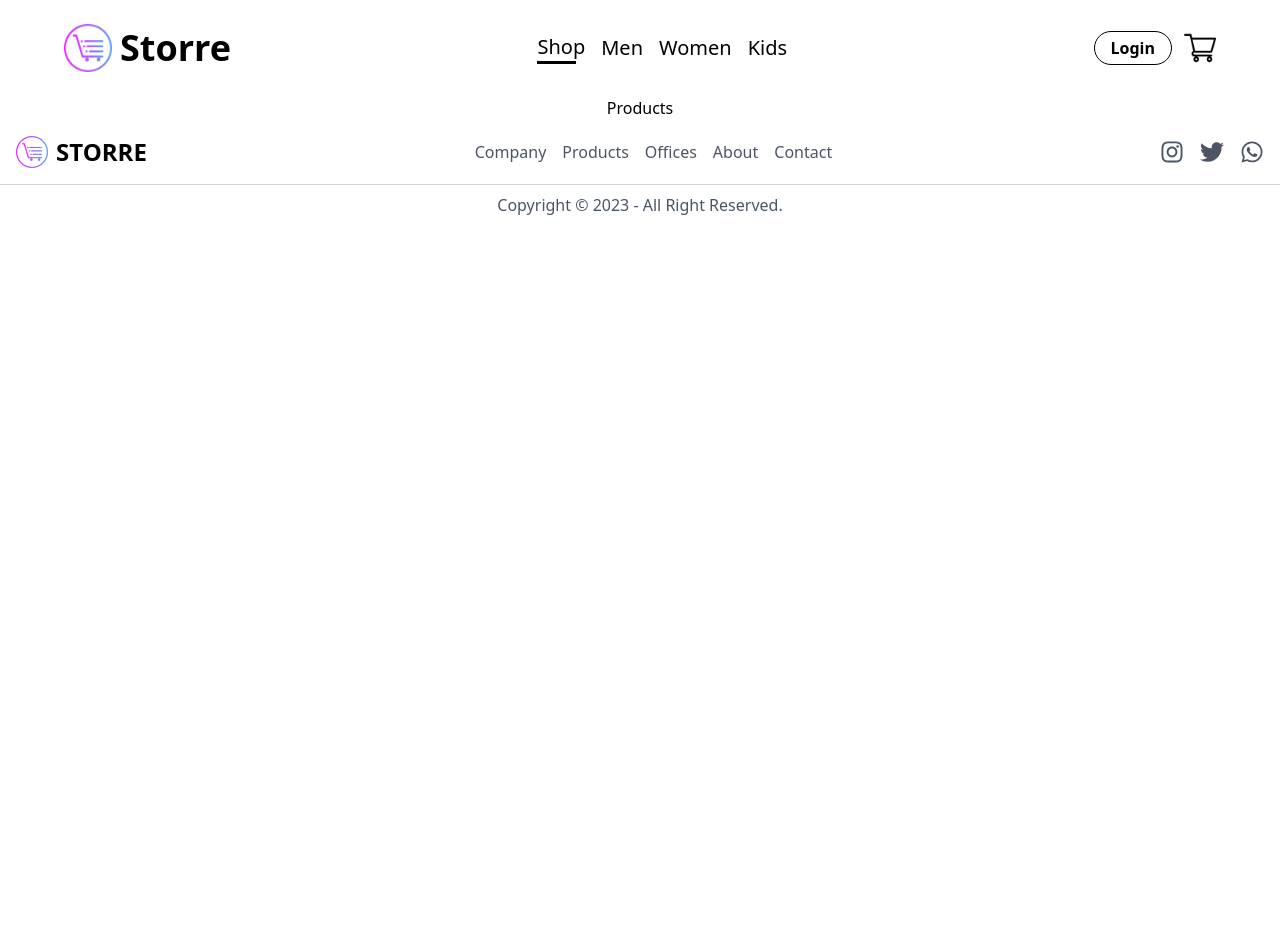
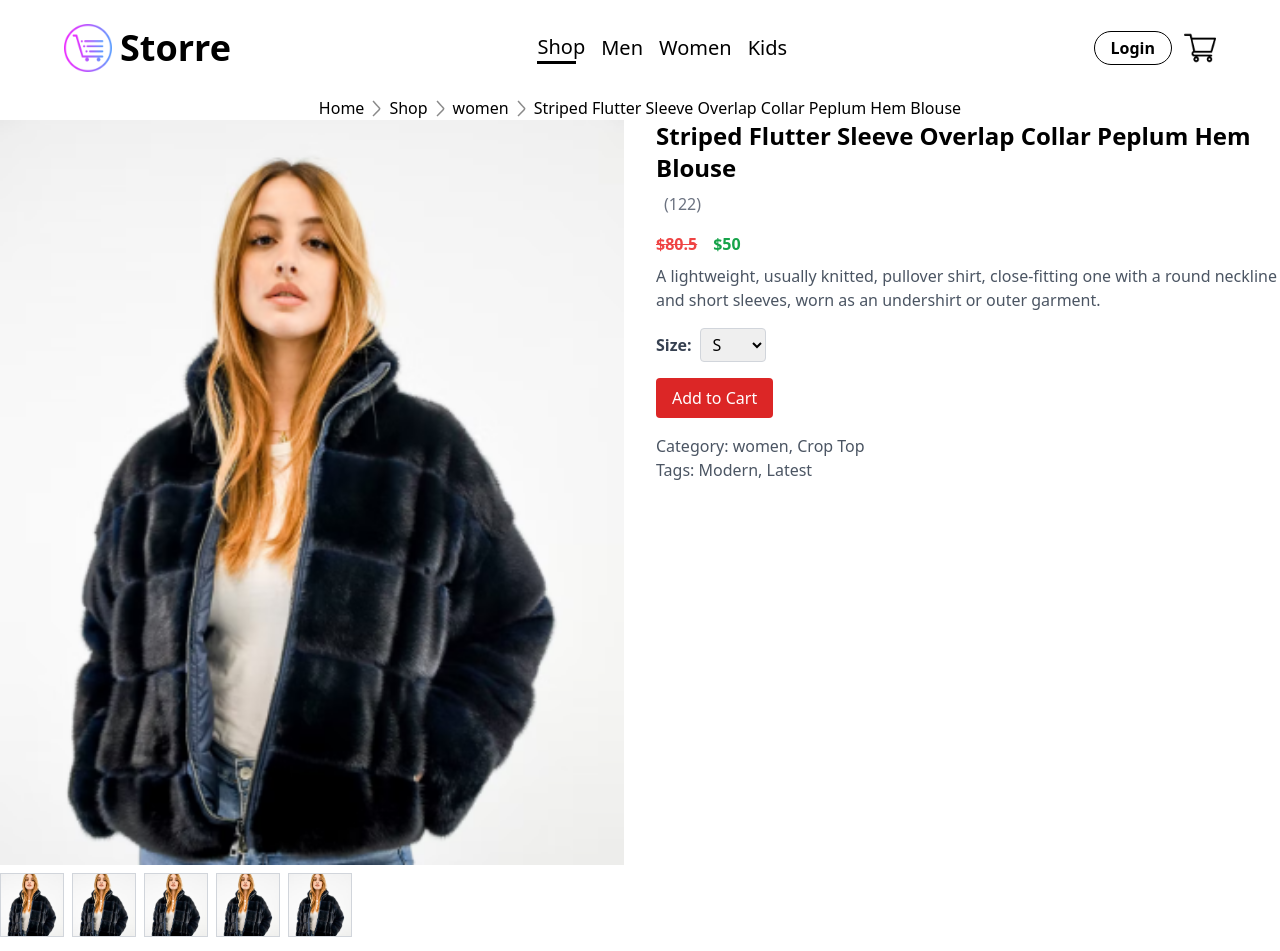
Before and after one commit to DanielAgbeni/Store, a React (Vite) app: page /product/1 in a window 1280 px wide. Shown: the top 951 px of the page. Before the commit the page ends 800 px from the top, so only its background shows below. Built offline with nearby package versions, Linux system fonts and the light colour scheme.

Commit message:
Working on project card

```diff
--- a/src/App.jsx
+++ b/src/App.jsx
@@ -15,6 +15,7 @@ const App = () => {
 	return (
 		<div>
 			<Navbar />
+
 			<Routes>
 				<Route
 					path='/'
--- /dev/null
+++ b/src/Components/Breadcrumbs.jsx
@@ -0,0 +1,28 @@
+import React from 'react';
+import arrow from '../assets/breadcrum_arrow.png';
+
+const Breadcrumbs = (props) => {
+	const { product } = props;
+	return (
+		<div className=' flex items-center justify-center gap-2'>
+			Home{' '}
+			<img
+				src={arrow}
+				alt=''
+			/>
+			Shop{' '}
+			<img
+				src={arrow}
+				alt=''
+			/>{' '}
+			{product.category}{' '}
+			<img
+				src={arrow}
+				alt=''
+			/>
+			{product.name}
+		</div>
+	);
+};
+
+export default Breadcrumbs;
--- a/src/Components/Item.jsx
+++ b/src/Components/Item.jsx
@@ -1,8 +1,10 @@
 import React from 'react';
+import { Link } from 'react-router-dom';
 
 const Item = (props) => {
 	return (
 		<div className='group relative'>
+			<Link to={`/product/${props.id}`}>
 				<div className='w-full min-h-80 bg-gray-200 aspect-w-1 aspect-h-1 rounded-md overflow-hidden group-hover:opacity-75 lg:h-80 lg:aspect-none group-hover:cursor-pointer'>
 					<img
 						src={props.image}
@@ -29,6 +31,7 @@ const Item = (props) => {
 						</p>
 					</div>
 				</div>
+			</Link>
 		</div>
 	);
 };
--- a/src/Components/Navbar.jsx
+++ b/src/Components/Navbar.jsx
@@ -11,7 +11,7 @@ const Navbar = () => {
 		const handleScroll = () => {
 			const scrollTop =
 				window.pageYOffset || document.documentElement.scrollTop;
-			setScroll(scrollTop > 300); // Set isScrolled to true if the page is scrolled
+			setScroll(scrollTop > 200); // Set isScrolled to true if the page is scrolled
 		};
 
 		window.addEventListener('scroll', handleScroll);
@@ -23,7 +23,7 @@ const Navbar = () => {
 	return (
 		<div
 			className={`${
-				scroll ? 'fixed' : 'relative'
+				scroll ? 'fixed' : 'relative rounded-full'
 			} z-50 w-screen p-3 px-4 md:p-6 md:px-16 bg-white trans`}>
 			{/* Desktop view */}
 			<div className='hidden md:flex w-full h-full items-center justify-between'>
--- /dev/null
+++ b/src/Components/ProductCard.jsx
@@ -0,0 +1,94 @@
+import React from 'react';
+
+const ProductCard = (props) => {
+	const { product } = props;
+	return (
+		<div className='flex flex-col md:flex-row items-center md:items-start md:space-x-8'>
+			<div className='md:w-1/2'>
+				<img
+					src={product.image}
+					alt='Green Solid Zippered Full-Zip Slim Fit Bomber Jacket'
+					className='w-full'
+				/>
+				<div className='flex justify-center md:justify-start space-x-2 mt-2'>
+					<img
+						src={product.image}
+						alt='Thumbnail 1'
+						className='w-16 h-16 object-cover border border-gray-300 cursor-pointer'
+					/>
+					<img
+						src={product.image}
+						alt='Thumbnail 1'
+						className='w-16 h-16 object-cover border border-gray-300 cursor-pointer'
+					/>
+					<img
+						src={product.image}
+						alt='Thumbnail 1'
+						className='w-16 h-16 object-cover border border-gray-300 cursor-pointer'
+					/>
+					<img
+						src={product.image}
+						alt='Thumbnail 1'
+						className='w-16 h-16 object-cover border border-gray-300 cursor-pointer'
+					/>
+					<img
+						src={product.image}
+						alt='Thumbnail 1'
+						className='w-16 h-16 object-cover border border-gray-300 cursor-pointer'
+					/>
+					{/* Add more thumbnail images as needed */}
+				</div>
+			</div>
+			<div className='md:w-1/2 mt-4 md:mt-0'>
+				<h1 className='text-2xl font-bold'>{product.name}</h1>
+				<div className='flex items-center mt-2'>
+					<div className='flex items-center'>
+						{/* Add star rating component here */}
+					</div>
+					<span className='text-gray-500 ml-2'>(122)</span>
+				</div>
+				<div className=' flex items-center justify-start gap-4'>
+					<p className='text-red-500 font-bold mt-4 line-through'>
+						${product.old_price}
+					</p>
+					<p className='text-green-600 font-bold mt-4'>${product.new_price}</p>
+				</div>
+				<p className='text-gray-600 mt-2'>
+					A lightweight, usually knitted, pullover shirt, close-fitting one with
+					a round neckline and short sleeves, worn as an undershirt or outer
+					garment.
+				</p>
+				<div className='flex items-center space-x-4 mt-4'>
+					<div>
+						<label
+							htmlFor='size'
+							className='text-gray-700 font-bold'>
+							Size:
+						</label>
+						<select
+							id='size'
+							className='ml-2 border border-gray-300 rounded px-2 py-1'>
+							<option value='s'>S</option>
+							<option value='m'>M</option>
+							<option value='l'>L</option>
+							<option value='xl'>XL</option>
+							<option value='xxl'>XXL</option>
+						</select>
+					</div>
+				</div>
+				<button className='bg-red-600 text-white py-2 px-4 rounded mt-4 hover:bg-red-700'>
+					Add to Cart
+				</button>
+				<div className='mt-4'>
+					<p className='text-gray-600'>
+						Category: {product.category},{' '}
+						{product.category == 'women' ? 'Crop Top' : 'T-shirt'}
+					</p>
+					<p className='text-gray-600'>Tags: Modern, Latest</p>
+				</div>
+			</div>
+		</div>
+	);
+};
+
+export default ProductCard;
--- a/src/Pages/Products.jsx
+++ b/src/Pages/Products.jsx
@@ -1,7 +1,19 @@
-import React from 'react';
+import React, { useContext } from 'react';
+import { ShopContext } from '../Context/ShopContext';
+import { useParams } from 'react-router-dom';
+import Breadcrumbs from '../Components/Breadcrumbs';
+import ProductCard from '../Components/ProductCard';
 
 const Products = () => {
-	return <div className=' flex items-center justify-center'>Products</div>;
+	const { all_product } = useContext(ShopContext);
+	const { productId } = useParams();
+	const product = all_product.find((e) => e.id === Number(productId));
+	return (
+		<div className=''>
+			<Breadcrumbs product={product} />
+			<ProductCard product={product} />
+		</div>
+	);
 };
 
 export default Products;
--- a/src/index.css
+++ b/src/index.css
@@ -27,7 +27,7 @@ hr {
 }
 
 .trans {
-    transition: all 0.7s ease-in-out;
+    transition: all 0.4s ease-in-out;
     /* Adjust the duration and timing function as needed */
 }
 
```
Lines whose indentation alone changed are shown as unchanged.
